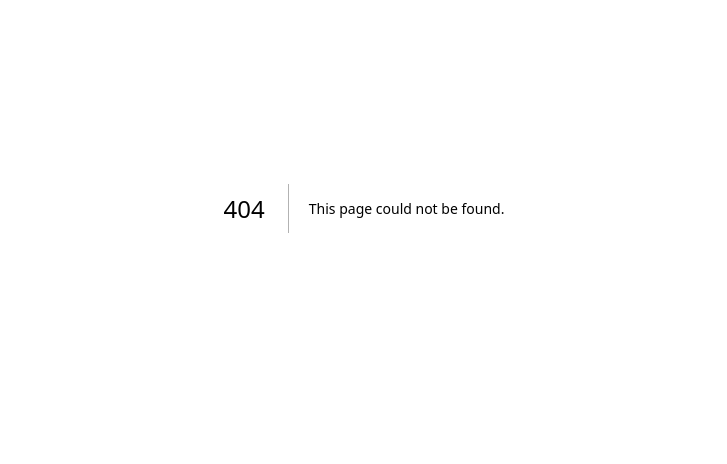
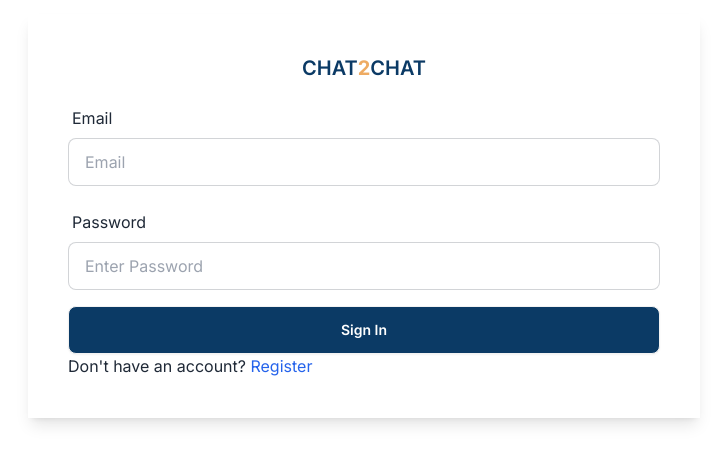
Before and after one commit to rezaking1380/realtimechat, a Next.js app: page /login in a window 1280 px wide. Before the commit this address had no page. Shown: the part 192-656 px from the top of the page, without its empty margins (276-1003 px from the left). Built offline with nearby package versions, Linux system fonts and the light colour scheme.

Commit message:
create login page

```diff
--- /dev/null
+++ b/app/login/page.js
@@ -0,0 +1,115 @@
+"use client";
+import { useState } from 'react';
+import { auth } from '@/lib/firebase';
+import { signInWithEmailAndPassword } from 'firebase/auth';
+import { toast } from 'react-hot-toast';
+import { useRouter } from 'next/navigation';
+import Link from 'next/link';
+
+function page() {
+    const [email, setEmail] = useState('');
+    const [password, setPassword] = useState('');
+    const [errors, setErrors] = useState({});
+    const [loading, setLoading] = useState(false);
+    const router = useRouter();
+
+    const validateForm = () => {
+        const emailRegex = /^[^\s@]+@[^\s@]+\.[^\s@]+$/;
+        const newErrors = {};
+        if (!email.trim() || !emailRegex.test(email)) {
+            newErrors.email = 'Invalid email address';
+        }
+        if (password.length < 6) {
+            newErrors.password = 'Password must be at least 6 characters';
+        }
+        setErrors(newErrors);
+        return Object.keys(newErrors).length === 0; // Return true if no errors
+    };
+
+    const handleSubmit = async (evt) => {
+        evt.preventDefault();
+        setLoading(true);
+        try {
+            if (validateForm()) {
+                // Register user with Firebase Authentication
+                const userCredential = await signInWithEmailAndPassword(auth,email, password);
+                const user = userCredential.user;
+                if(user){
+                    router.push('/');
+                }
+
+                setErrors({});
+            }
+        } catch (error) {
+            // Handle registration errors
+            console.error('Error logging in user:', error.message);
+            toast.error(error.message);
+            setErrors({});
+        }
+        setLoading(false);
+
+    };
+
+    return (
+        <div className="flex justify-center items-center h-screen font-primary p-10 m-2">
+
+            {/*form*/}
+            <form onSubmit={handleSubmit} className="space-y-4 w-full max-w-2xl shadow-lg p-10">
+
+                <h1 className='font-secondary text-xl text-center font-semibold text-[#0b3a65ff]'>CHAT<span className='font-bold text-[#eeab63ff]'>2</span>CHAT</h1>
+
+
+                {/*email*/}
+                <div>
+                    <label className="label">
+                        <span className="text-base label-text">Email</span>
+                    </label>
+                    <input
+                        type="text"
+                        placeholder="Email"
+                        className="w-full input input-bordered"
+                        value={email}
+                        onChange={(e) => setEmail(e.target.value)}
+                    />
+                    {errors.email && <span className="text-red-500">{errors.email}</span>}
+                </div>
+
+                {/*password*/}
+                <div>
+                    <label className="label">
+                        <span className="text-base label-text">Password</span>
+                    </label>
+                    <input
+                        type="password"
+                        placeholder="Enter Password"
+                        className="w-full input input-bordered"
+                        value={password}
+                        onChange={(e) => setPassword(e.target.value)}
+                    />
+                    {errors.password && <span className="text-red-500">{errors.password}</span>}
+                </div>
+
+
+
+                <div>
+                    <button type='submit' className="btn btn-block bg-[#0b3a65ff] text-white">
+                        {
+                            loading? <span className="loading loading-spinner loading-sm"></span> : 'Sign In'
+                        }
+                    </button>
+                </div>
+
+                <span>
+           Don't have an account?{' '}
+                    <Link href="/register" className="text-blue-600 hover:text-blue-800 hover:underline">
+            Register
+          </Link>
+        </span>
+
+            </form>
+
+        </div>
+    )
+}
+
+export default page
```
